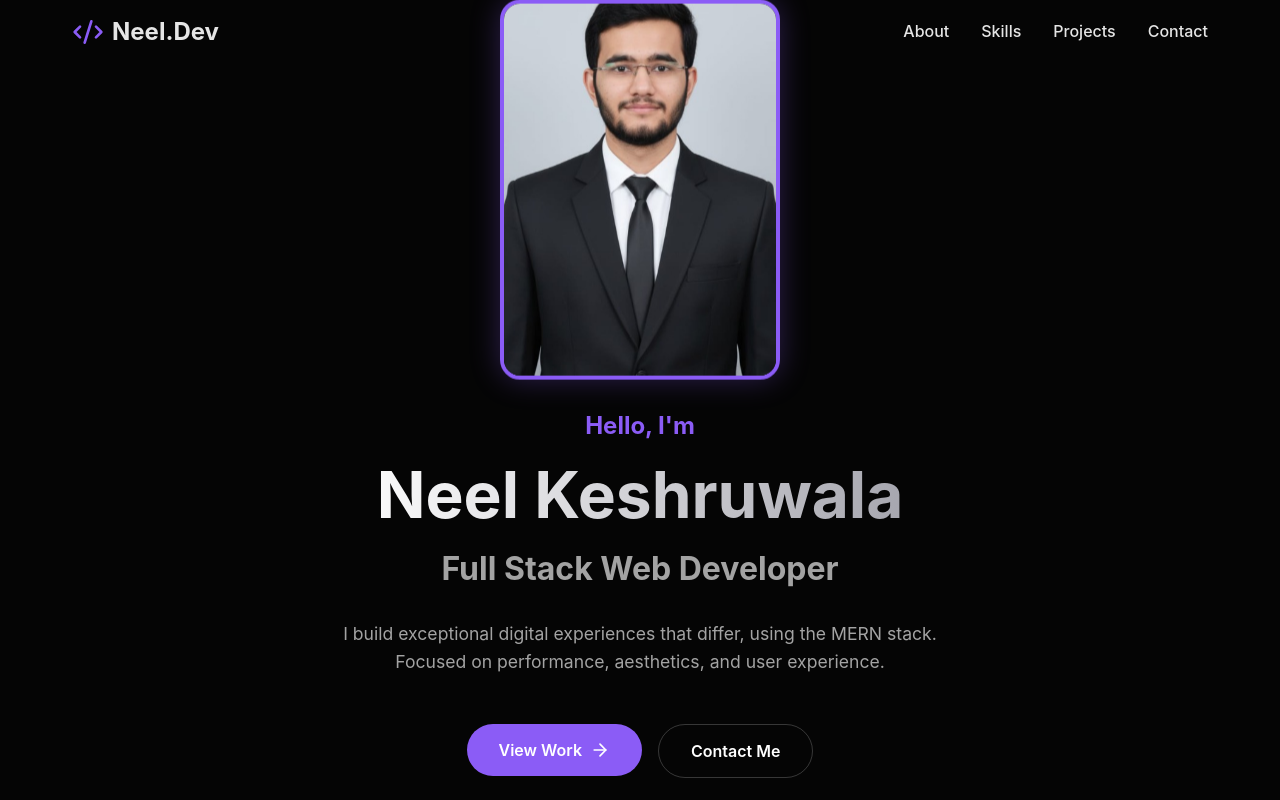
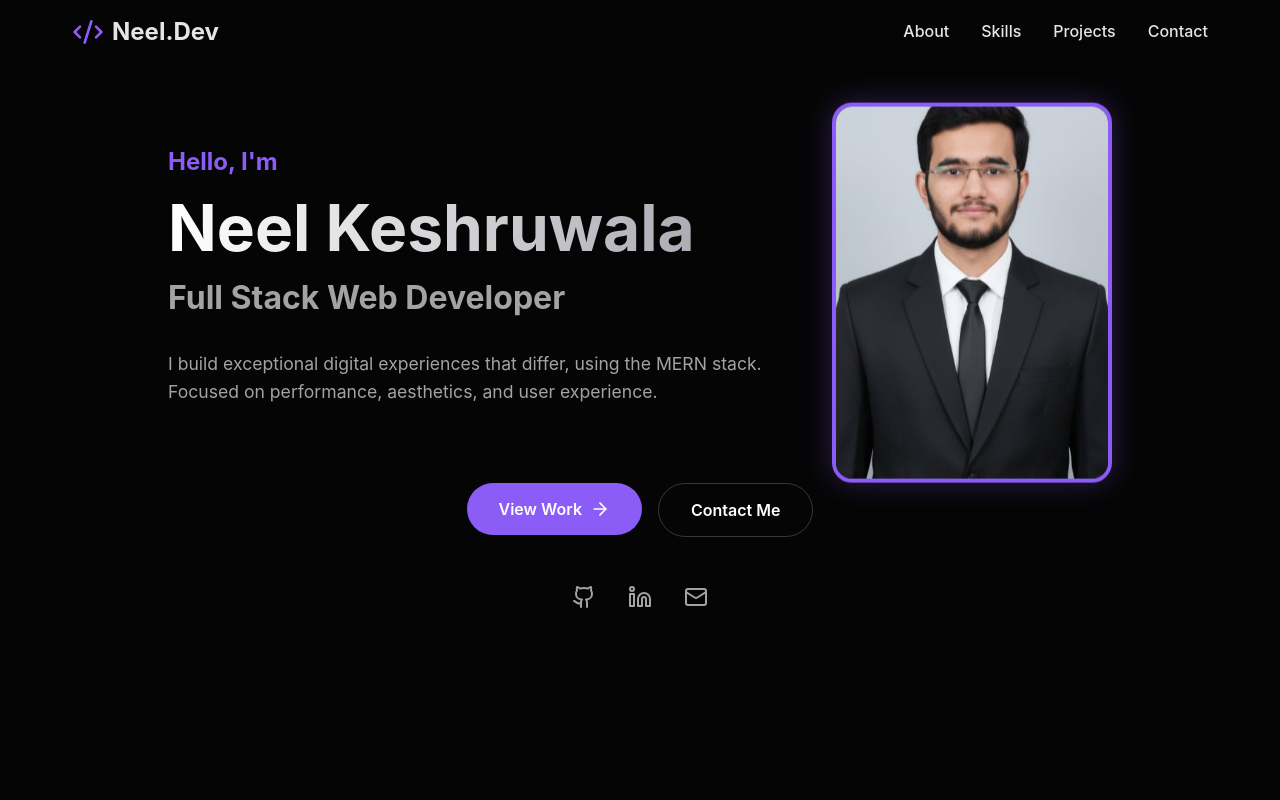
Before and after one commit to NEELKESHRUWALA/FUTURE_FS_01, a React (Vite) app in the folder client/: page / in a window 1280 px wide. Shown: the top 800 px of the page. Built offline with nearby package versions, Linux system fonts and the light colour scheme.

Commit message:
feat: add core UI components for hero, navigation, about, and contact sections with global styles.

```diff
--- a/client/src/components/Hero.jsx
+++ b/client/src/components/Hero.jsx
@@ -25,22 +25,16 @@ const Hero = () => {
         >
           <div
             style={{
-              width: "280px",
-              height: "380px", // 3:4 Aspect Ratio (Passport Style)
-              borderRadius: "20px",
-              overflow: "hidden",
-              margin: "0 auto 2rem",
-              border: "4px solid var(--accent)",
-              boxShadow: "0 0 30px rgba(139, 92, 246, 0.3)",
-              animation: "float 6s ease-in-out infinite", // Removed pulse for cleaner look on rectangle
+              display: "flex",
+              flexDirection: "row",
+              alignItems: "center",
+              justifyContent: "center",
+              gap: "4rem",
+              textAlign: "left",
+              flexWrap: "wrap-reverse", // Ensure stacking on mobile
             }}
           >
-            <img
-              src={profileImg}
-              alt="Neel Keshruwala"
-              style={{ width: "100%", height: "100%", objectFit: "cover" }}
-            />
-          </div>
+            <div style={{ flex: 1, minWidth: "300px" }}>
               <h2
                 style={{
                   fontSize: "1.5rem",
@@ -57,6 +51,7 @@ const Hero = () => {
                   background: "linear-gradient(to right, #fff, #a1a1aa)",
                   WebkitBackgroundClip: "text",
                   WebkitTextFillColor: "transparent",
+                  lineHeight: 1.1,
                 }}
               >
                 Neel Keshruwala
@@ -73,14 +68,36 @@ const Hero = () => {
               <p
                 style={{
                   maxWidth: "600px",
-              margin: "0 auto 3rem",
                   color: "var(--text-secondary)",
                   fontSize: "1.1rem",
+                  marginBottom: "2rem",
                 }}
               >
-            I build exceptional digital experiences that differ, using the MERN
-            stack. Focused on performance, aesthetics, and user experience.
+                I build exceptional digital experiences that differ, using the
+                MERN stack. Focused on performance, aesthetics, and user
+                experience.
               </p>
+            </div>
+
+            <div
+              style={{
+                width: "280px",
+                height: "380px", // 3:4 Aspect Ratio
+                borderRadius: "20px",
+                overflow: "hidden",
+                border: "4px solid var(--accent)",
+                boxShadow: "0 0 30px rgba(139, 92, 246, 0.3)",
+                animation: "float 6s ease-in-out infinite",
+                flexShrink: 0,
+              }}
+            >
+              <img
+                src={profileImg}
+                alt="Neel Keshruwala"
+                style={{ width: "100%", height: "100%", objectFit: "cover" }}
+              />
+            </div>
+          </div>
 
           <div
             style={{
```
Lines whose indentation alone changed are shown as unchanged.
